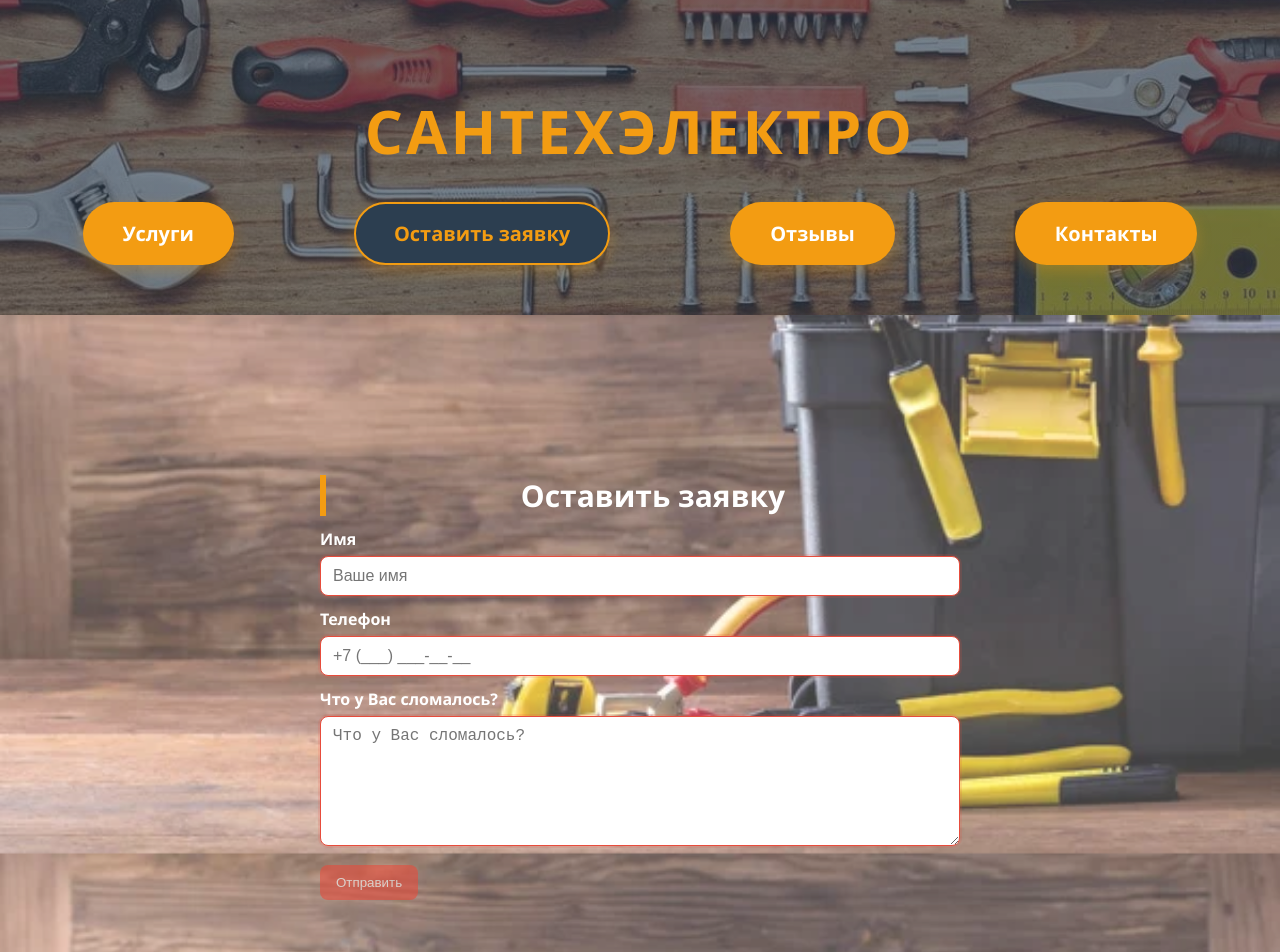
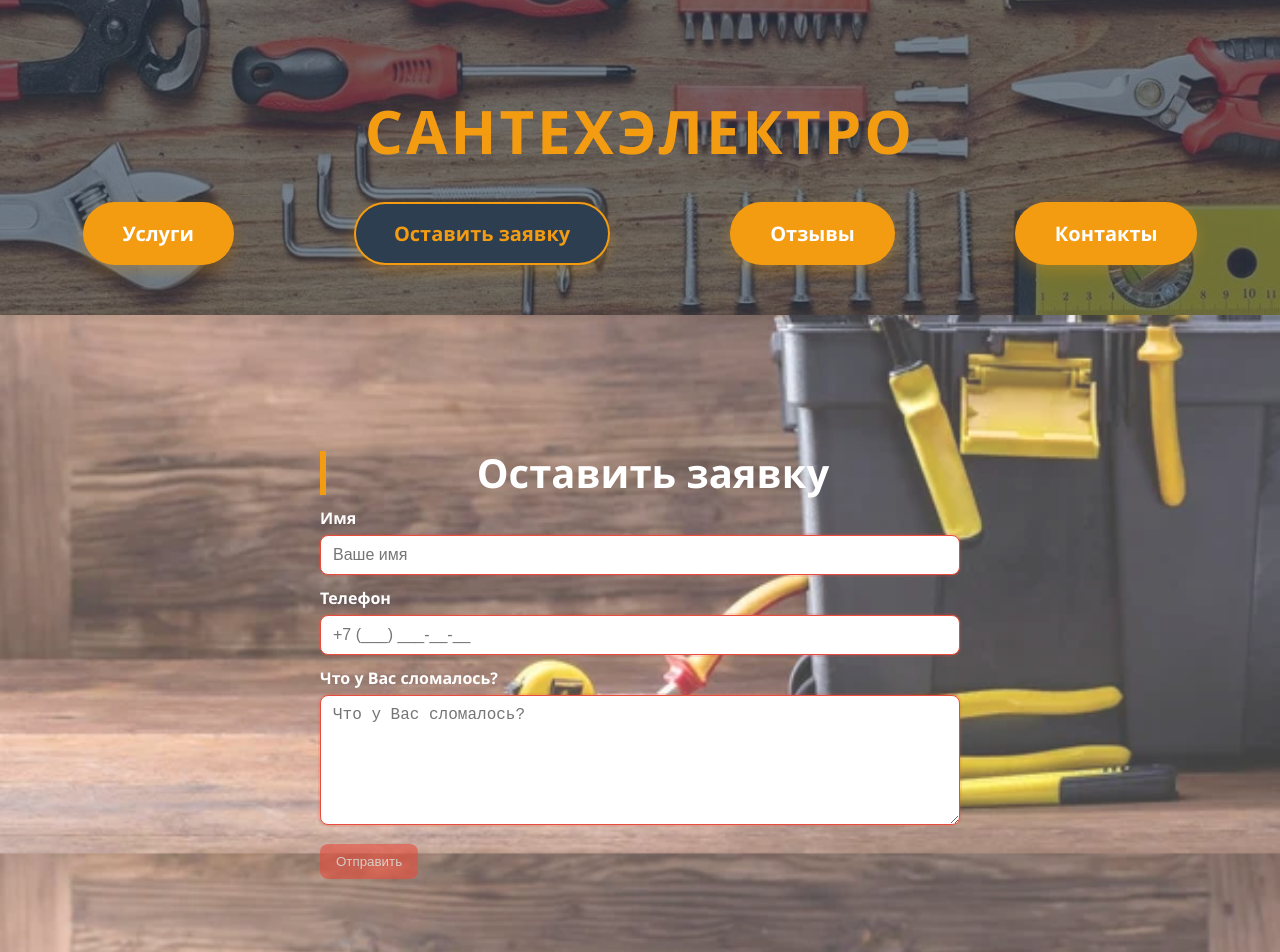
Before and after one commit to BibbaBobbb/master_krasnodar2, a Vue app: page /services in a window 1280 px wide. Shown: the top 952 px of the page. Built offline with nearby package versions, Linux system fonts and the light colour scheme.

Commit message:
Update Services.vue

```diff
--- a/src/pages/Services.vue
+++ b/src/pages/Services.vue
@@ -121,7 +121,7 @@ export default {
 
 <style scoped>
 .page {
-  padding: 20px 0;
+  padding: 8px 0 20px; /* подняли контент выше */
 }
 .app-form {
   max-width: 640px;
@@ -129,7 +129,9 @@ export default {
 }
 .form-title {
   text-align: center;
-  margin: 0 0 8px;
+  font-size: 40px;       /* крупнее шрифт заголовка */
+  line-height: 1.1;
+  margin: -12px 0 12px;  /* сильно подняли вверх */
 }
 .label {
   display: block;
```
